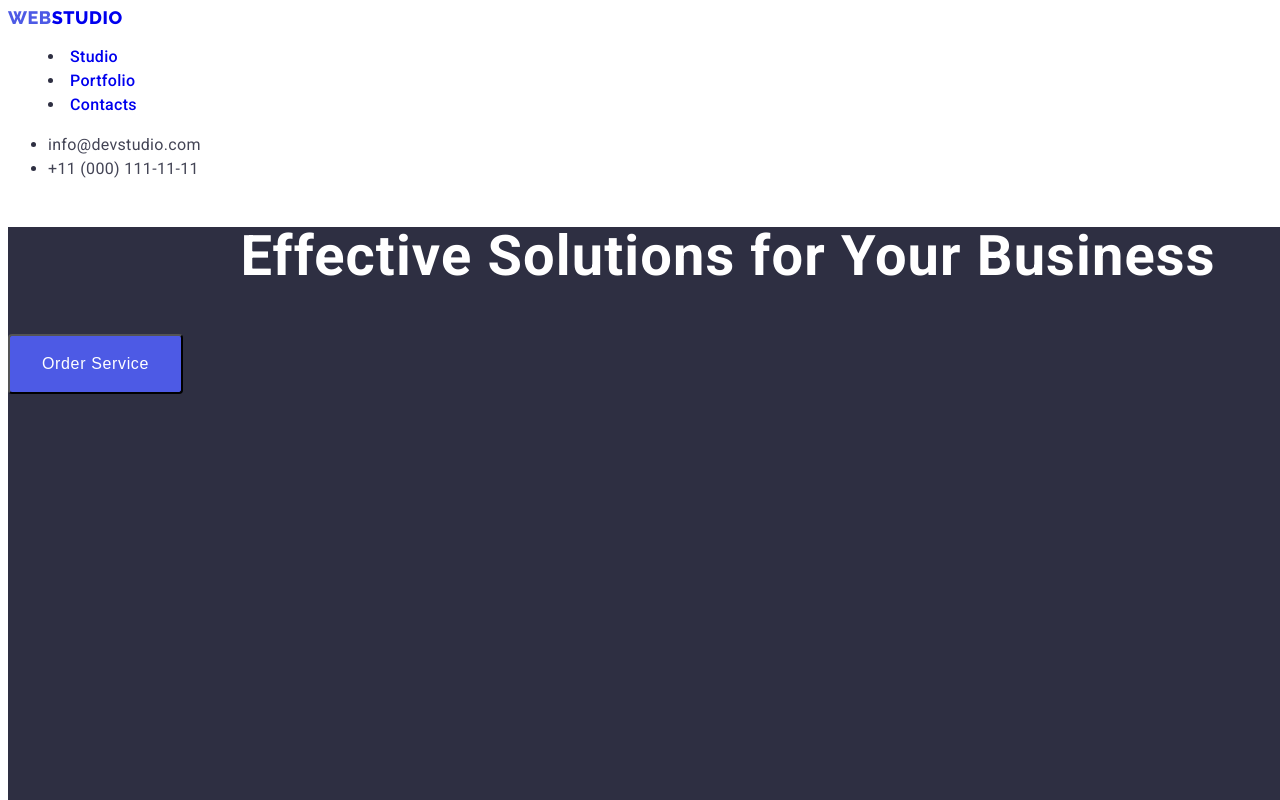
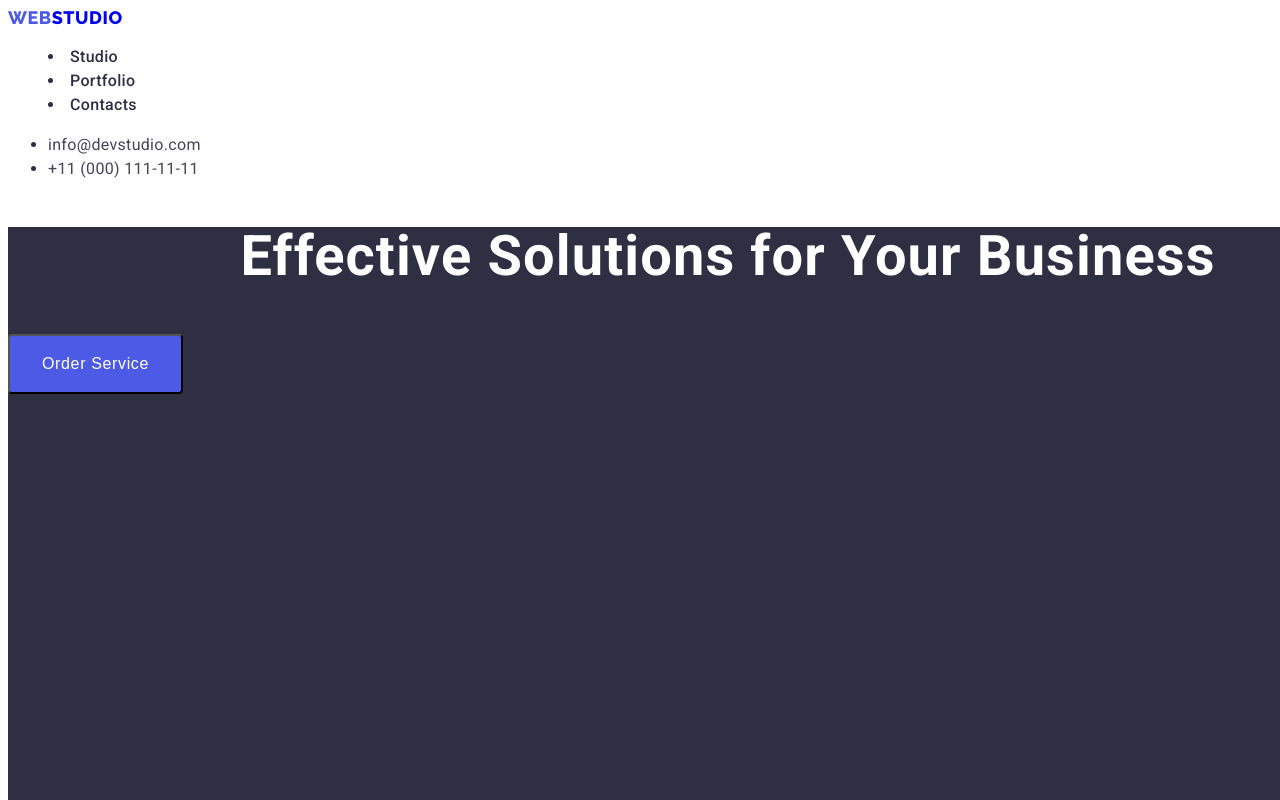
Before and after one commit to WojD89/goit-markup-hw-02, a plain HTML site: page index.html in a window 1280 px wide. Shown: the top 800 px of the page. Drawn offline with Linux system fonts and the light colour scheme.

Commit message:
menu-item color fix

```diff
--- a/css/styles.css
+++ b/css/styles.css
@@ -36,6 +36,7 @@ body {
   line-height: 1.5;
   letter-spacing: 0.32px;
   text-decoration: none;
+  color: var(--navyblue);
 }
 
 .menu-item:hover {
```
